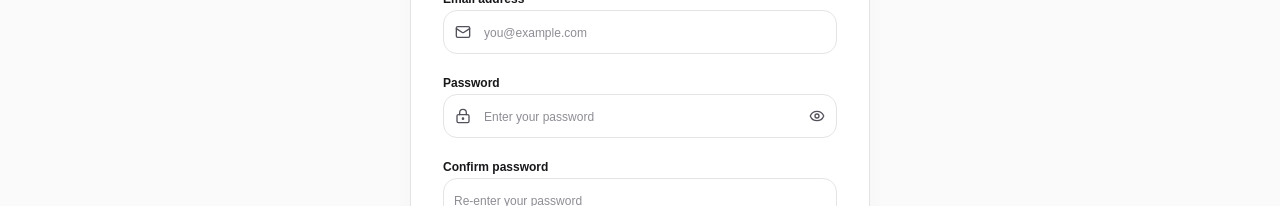
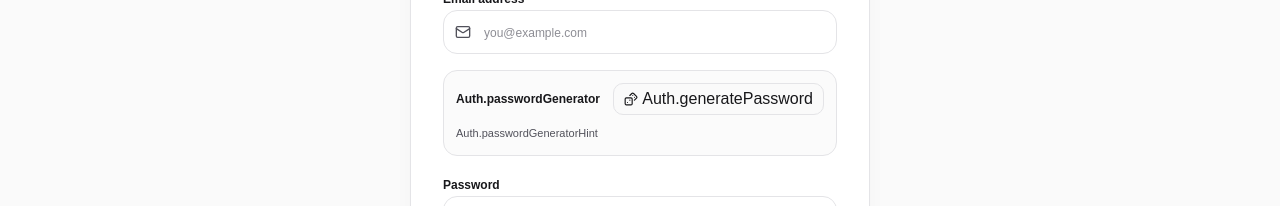
Before and after one commit to Ahmd-Khaled/ecommerce-frontend, a Next.js app: page /en/register in a window 1280 px wide. Shown: the part 512-718 px from the top of the page. Built offline with nearby package versions, Linux system fonts and the light colour scheme; no server answers; a web font is replaced by a local one.

Commit message:
feat(auth): add password generation to registration

```diff
--- a/src/features/auth/components/register-page.tsx
+++ b/src/features/auth/components/register-page.tsx
@@ -7,6 +7,7 @@ import { toast } from "sonner";
 import { Eye, EyeOff, LoaderCircle, LockKeyhole, Mail, UserRound } from "lucide-react";
 
 import { AuthCard } from "@/features/auth/components/auth-card";
+import { PasswordGenerator } from "@/features/auth/components/password-generator";
 import { useAuth } from "@/features/auth/context/auth-context";
 import { apiErrorMessage } from "@/lib/api/axios";
 import { Button } from "@/components/ui/button";
@@ -44,7 +45,7 @@ export function RegisterPage() {
         confirmPassword,
       });
       toast.success(t("registrationSuccess"));
-      router.push(`/verify-email?email=${encodeURIComponent(email.trim().toLowerCase())}`);
+      router.push("/verify-email");
     } catch (error) {
       toast.error(apiErrorMessage(error));
     } finally {
@@ -89,6 +90,11 @@ export function RegisterPage() {
           </div>
         </div>
 
+        <PasswordGenerator onGenerate={(generated) => {
+          setPassword(generated);
+          setConfirmPassword(generated);
+        }} />
+
         <div className="space-y-2">
           <label htmlFor="register-password" className="text-xs font-semibold">{t("password")}</label>
           <div className="relative">
```
